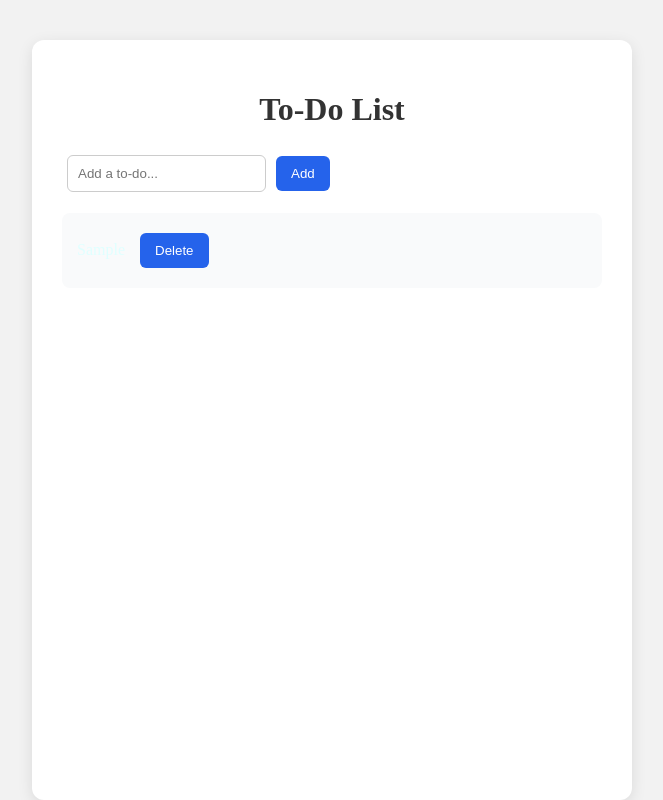
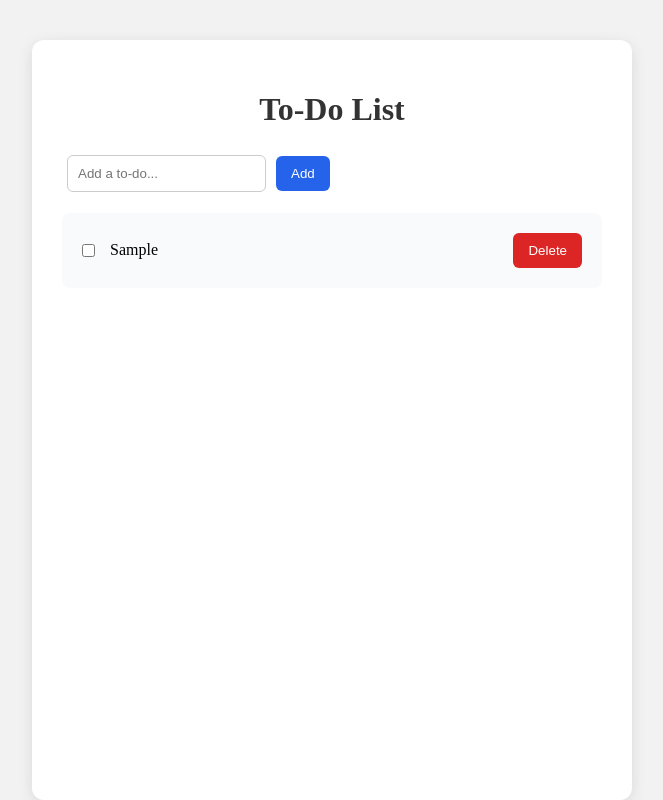
Before and after one commit to VedangiPatel10/COMP2068ReactToDoList, a React (Vite) app: page / in a window 1280 px wide. Both pictures are taken after typing "Sample" into the empty fields and a click on the button "Add". Shown: the whole page, without its empty margins (308-971 px from the left). Built offline with nearby package versions, Linux system fonts and the light colour scheme.

Commit message:
app.jsx file is complete

```diff
--- a/src/App.jsx
+++ b/src/App.jsx
@@ -6,33 +6,37 @@ import "./App.css";
 function App() {
    const [task, setTask] = useState("");
    const [todos, setTodos] = useState([]);
+
   const addTodo = () => {
-    if(task.trim()==="") return;
+     if (task.trim() === "") return;
+
      const newTodo = {
        id: Date.now(),
-      test:task,
-      completed:false
-
+       text: task,
+       completed: false
      };
 
-    setTodos([...todos,newTodo]);
+     setTodos([...todos, newTodo]);
      setTask("");
   };
 
   const deleteTodo = (id) => {
-    setTodos(todos.filter((item)=>item.id!==id));
+     setTodos(todos.filter((item) => item.id !== id));
  };
 
   const toggleComplete = (id) => {
-    setTodos(todos.map((item)=>
-      item.id===id?{...item,completed:!item.completed}:item
-    ));
+    setTodos(
+      todos.map((item) =>
+        item.id === id ? { ...item, completed: !item.completed } : item
+      )
+    );
   };
 
   return (
     <div className="container">
       <h1>To-Do List</h1>
 
+      {
         <div className="input-section">
         <input
           type="text"
@@ -45,17 +49,22 @@ function App() {
         />
         <button onClick={addTodo}>Add</button>
       </div>
+      }
 
       <ul>
-        {todos.map((todo) => (
-          <li key={todo.id}>
-            <span
-              style={{ textDecoration: todo.completed ? "line-through" : "none" }}
-              onClick={() => toggleComplete(todo.id)}
-            >
-              {todo.test}
+        {todos.map((item) => (
+           <li key={item.id}>
+             <input
+               type="checkbox"
+               checked={item.completed}
+               onChange={() => toggleComplete(item.id)}
+             />
+             <span className={item.completed ? "todo-text completed" : "todo-text"}>
+               {item.text}
              </span>
-            <button onClick={() => deleteTodo(todo.id)}>Delete</button>
+             <button className="delete-btn" onClick={() => deleteTodo(item.id)}>
+               Delete
+             </button>
            </li>
         ))}
       </ul>
```
Lines whose indentation alone changed are shown as unchanged.
